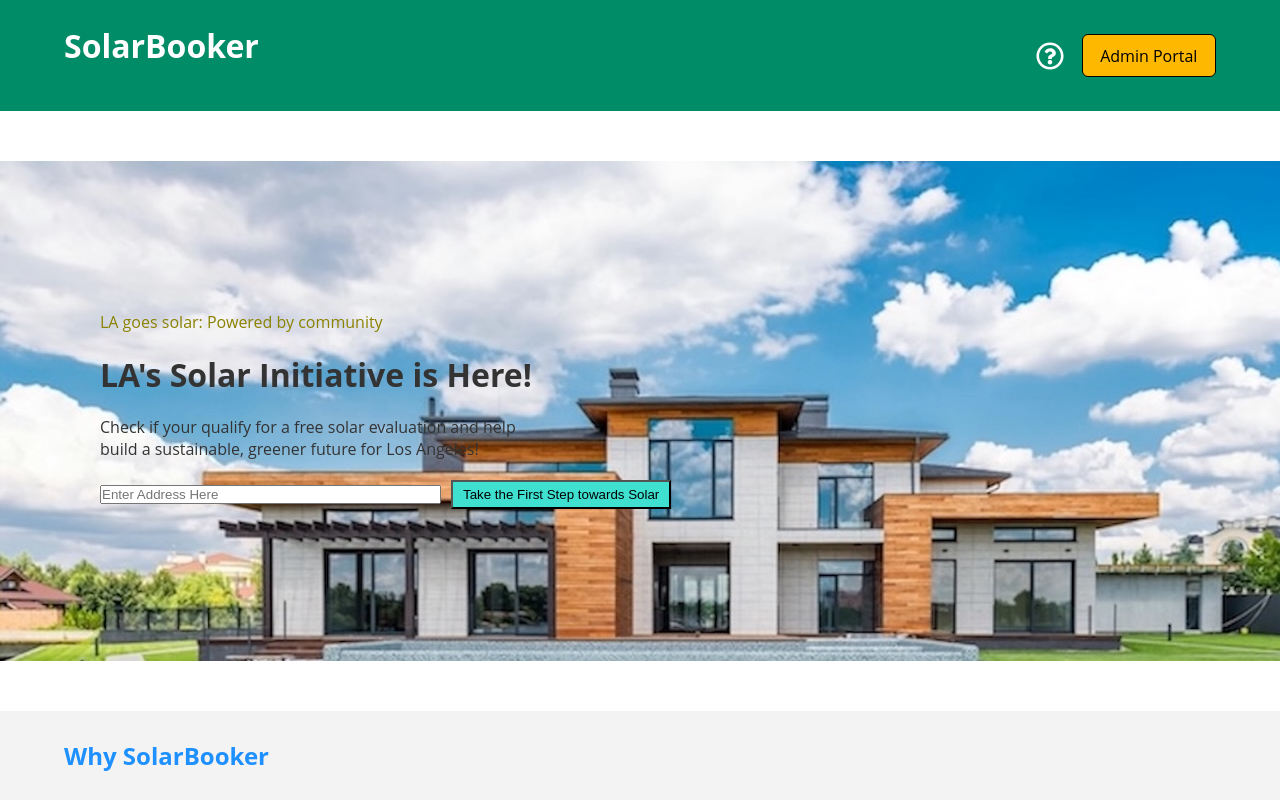
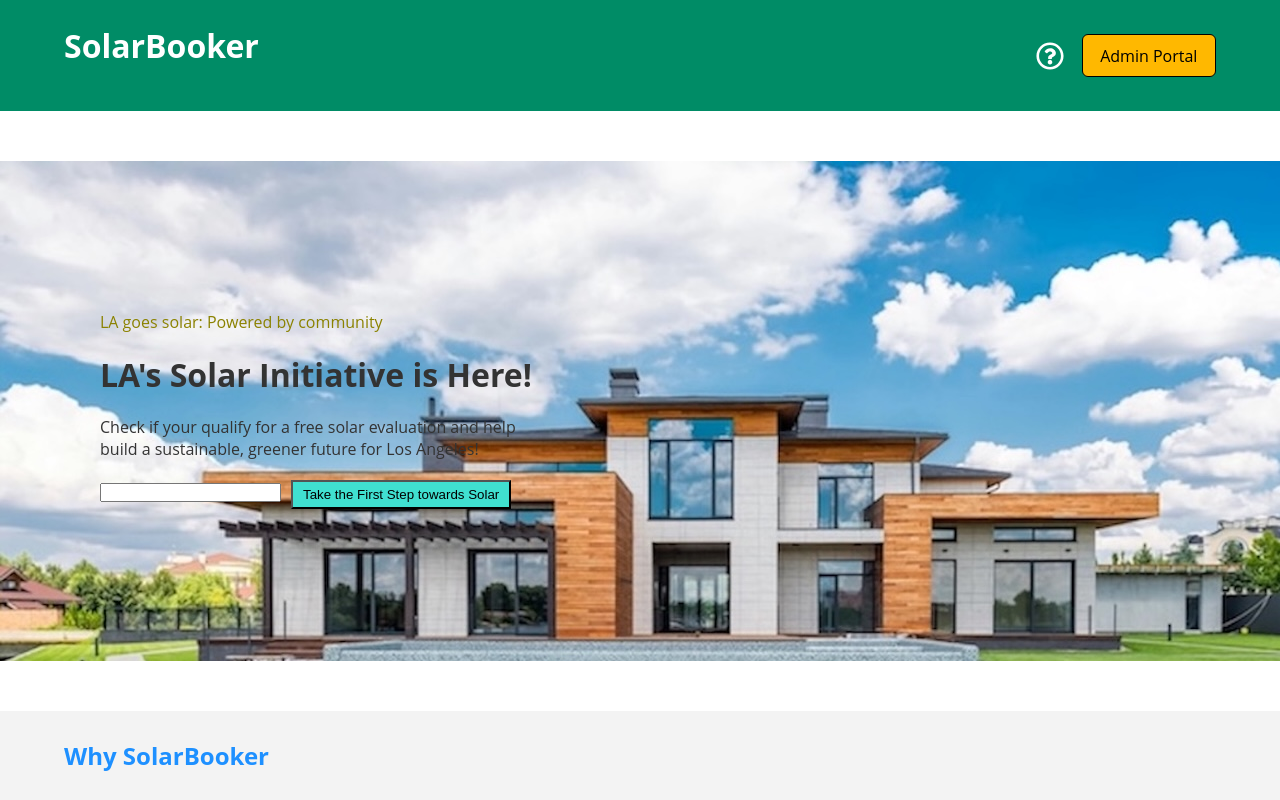
Before and after one commit to chingu-voyages/v52-tier2-team-26, a React (Create React App) app in the folder v52-tier2-team-26/: page / in a window 1280 px wide. Shown: the top 800 px of the page. Built offline with nearby package versions, Linux system fonts and the light colour scheme.

Commit message:
Added autocomplete component and updated Hero Section files with component

```diff
--- /dev/null
+++ b/v52-tier2-team-26/src/components/Autcomplete.jsx
@@ -0,0 +1,66 @@
+// src/Autocomplete.js
+import React, { useState } from 'react';
+
+const Autocomplete = ({ suggestions }) => {
+    const [filteredSuggestions, setFilteredSuggestions] = useState([]);
+    const [showSuggestions, setShowSuggestions] = useState(false);
+    const [userInput, setUserInput] = useState('');
+
+    const onChange = (e) => {
+        const userInput = e.currentTarget.value;
+
+        // Filter suggestions that match the input
+        const filtered = suggestions.filter(
+            suggestion =>
+                suggestion.toLowerCase().indexOf(userInput.toLowerCase()) > -1
+        );
+
+        setUserInput(e.currentTarget.value);
+        setFilteredSuggestions(filtered);
+        setShowSuggestions(true);
+    };
+
+    const onClick = (e) => {
+        setFilteredSuggestions([]);
+        setUserInput(e.currentTarget.innerText);
+        setShowSuggestions(false);
+    };
+
+    const renderSuggestions = () => {
+        if (showSuggestions && userInput) {
+            if (filteredSuggestions.length) {
+                return (
+                    <ul className="suggestions">
+                        {filteredSuggestions.map((suggestion, index) => {
+                            return (
+                                <li key={index} onClick={onClick}>
+                                    {suggestion}
+                                </li>
+                            );
+                        })}
+                    </ul>
+                );
+            } else {
+                return (
+                    <div className="no-suggestions">
+                        <em>No suggestions, you're on your own!</em>
+                    </div>
+                );
+            }
+        }
+        return null;
+    };
+
+    return (
+        <div className="autocomplete">
+            <input
+                type="text"
+                onChange={onChange}
+                value={userInput}
+            />
+            {renderSuggestions()}
+        </div>
+    );
+};
+
+export default Autocomplete;
--- a/v52-tier2-team-26/src/components/HeroSection.jsx
+++ b/v52-tier2-team-26/src/components/HeroSection.jsx
@@ -1,4 +1,7 @@
 import '../styling/herosection.css';
+import Autocomplete from './Autcomplete';
+
+const suggestions = [ "Apple", "Banana", "Cherry", "Date", "Elderberry", "Fig", "Grapes" ];
 
 export default function HeroSection() {
     return (
@@ -9,10 +12,8 @@ export default function HeroSection() {
                 <br />build a sustainable, greener future for Los Angeles!
             </p>
             <div className="row">
-                <input size= "40"
-                    placeholder= "Enter Address Here">
-                </input>
-                <button class = "btn">Take the First Step towards Solar</button>
+                    <Autocomplete suggestions = {suggestions} />
+                    <button class = "btn">Take the First Step towards Solar</button>
             </div>
 
         </div>
--- a/v52-tier2-team-26/src/styling/herosection.css
+++ b/v52-tier2-team-26/src/styling/herosection.css
@@ -16,8 +16,44 @@ h1, p {
     margin-bottom:20px;
 }
 
+.row {
+    display:flex;
+}
+
+
 .btn {
     margin-left:10px;
     padding: 5px 10px;
     background-color: turquoise;
 }
+
+/* autocomplete css */
+.autocomplete {
+    position: relative;
+    display: inline-block;
+}
+
+.suggestions {
+    border: 1px solid #ccc;
+    border-top-width: 0;
+    max-height: 150px;
+    overflow-y: auto;
+    position: absolute;
+    width: 100%;
+    z-index: 1;
+}
+
+.suggestions li {
+    background-color: #fff;
+    padding: 8px;
+    cursor: pointer;
+}
+
+.suggestions li:hover {
+    background-color: #f0f0f0;
+}
+
+.no-suggestions {
+    color: #999;
+    padding: 8px;
+}
```
